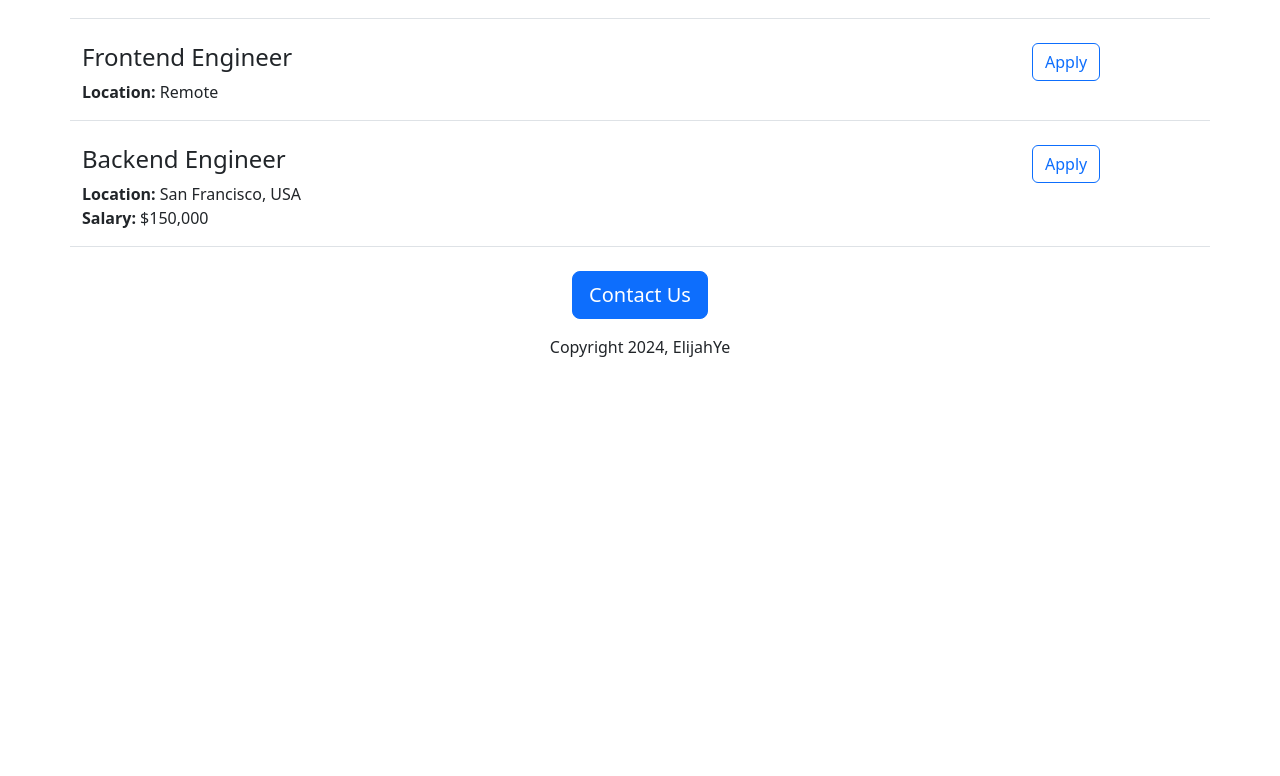
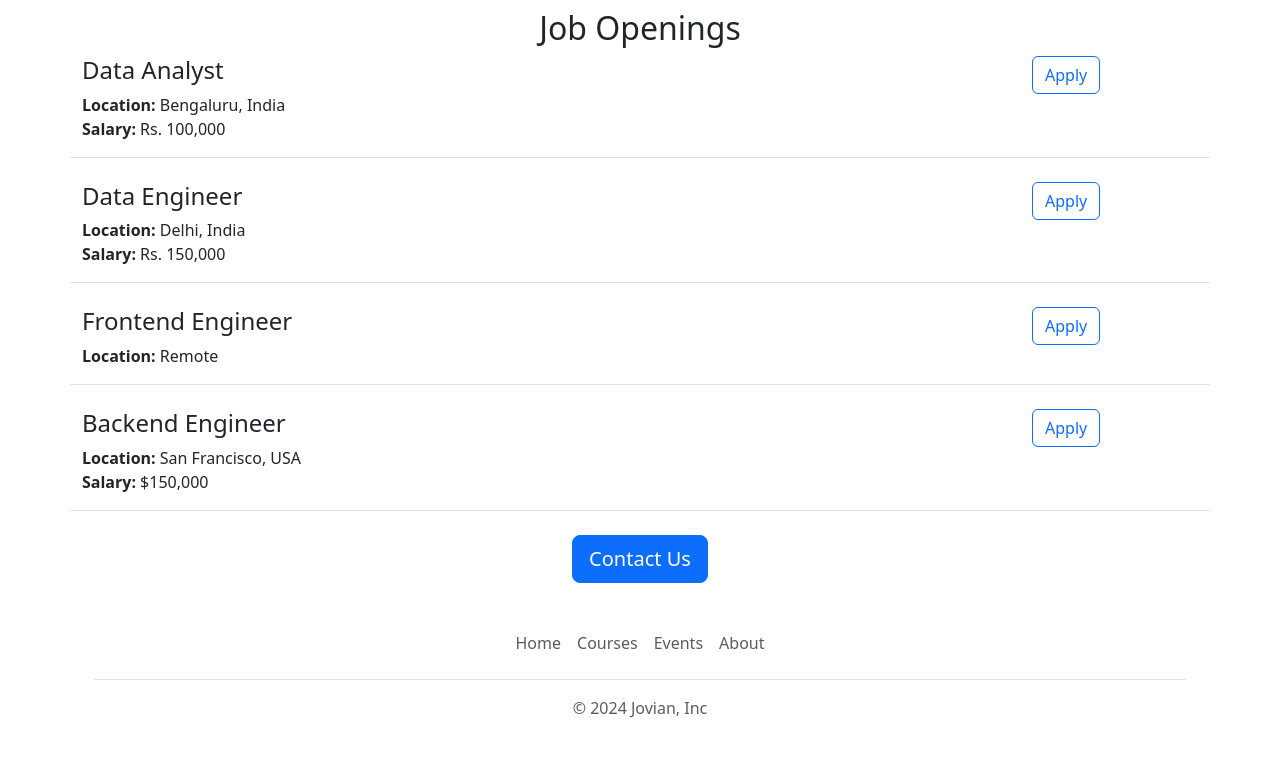
Before and after one commit to Elijah-Ye/web-dev-with-python, a Flask app: page / in a window 1280 px wide. Shown: the part 893-1669 px from the top of the page. Before the commit the page ends 1250 px from the top, so only its background shows below. Run offline with Flask 3, Linux system fonts and the light colour scheme.

Commit message:
Bare working site now. Improved aesthetics.

```diff
--- /dev/null
+++ b/templates/footer.html
@@ -0,0 +1,11 @@
+<div class="container">
+  <footer class="py-3 my-4">
+    <ul class="nav justify-content-center border-bottom pb-3 mb-3">
+      <li class="nav-item"><a target="_blank" href="https://jovian.ai" class="nav-link px-2 text-body-secondary">Home</a></li>
+      <li class="nav-item"><a target="_blank" href="https://jovian.ai/learn" class="nav-link px-2 text-body-secondary">Courses</a></li>
+      <li class="nav-item"><a target="_blank" href="https://jovian.ai/events" class="nav-link px-2 text-body-secondary">Events</a></li>
+      <li class="nav-item"><a target="_blank" href="https://jovian.ai/about" class="nav-link px-2 text-body-secondary">About</a></li>
+    </ul>
+    <p class="text-center text-body-secondary">&copy; 2024 Jovian, Inc</p>
+  </footer>
+</div>
--- a/templates/home.html
+++ b/templates/home.html
@@ -15,14 +15,22 @@
     </style>
   </head>
   <body>
+    {% include 'nav.html'%}
+    <img id="banner" class="img-fluid mb-4" src="../static/banner.jpg">
     <div class="container">
       <h1 class="text-center my-3">Jovian Careers</h1>
-      <img id="banner" class="img-fluid" src="../static/banner.jpg">
 
       <h2 class="text-center">About Jovian</h2>
-      <p class="lead">
-        Lorem ipsum dolor sit amet, consectetur adipiscing elit, sed do eiusmod tempor incididunt ut labore et dolore magna aliqua. Ut enim ad minim veniam, quis nostrud exercitation ullamco laboris nisi ut aliquip ex ea commodo consequat. Duis aute irure dolor in reprehenderit in voluptate velit esse cillum dolore eu fugiat nulla pariatur. Excepteur sint occaecat cupidatat non proident, sunt in culpa qui officia deserunt mollit anim id est laborum.
-      </p>
+      <div class="row mb-3">
+        <div class="col-md-8">
+          <p class="lead">
+            Lorem ipsum dolor sit amet, consectetur adipiscing elit, sed do eiusmod tempor incididunt ut labore et dolore magna aliqua. Ut enim ad minim veniam, quis nostrud exercitation ullamco laboris nisi ut aliquip ex ea commodo consequat. Duis aute irure dolor in reprehenderit in voluptate velit esse cillum dolore eu fugiat nulla pariatur. Excepteur sint occaecat cupidatat non proident, sunt in culpa qui officia deserunt mollit anim id est laborum.
+          </p>
+        </div>
+        <div class="d-none d-md-block col-md-4">
+          <img src="/static/people_working.jpg" style="height:320px">
+        </div>
+      </div>
 
       <h2 class="text-center">Job Openings</h2>
       <div>
@@ -31,9 +39,9 @@
         {% endfor %}
       </div>
       <div class="text-center">
-        <button class="btn btn-primary btn-lg mb-3">Contact Us</button>
-        <p>Copyright 2024, ElijahYe</p>
+        <a href="mailto:hello@jovian.ai?subject=Question%20about%20Job%20Openings&body=My%20name%3A%20%3Cyour%20name%20here%3E%0D%0A%0D%0AMy%20Question%3A%20%3Cyour%20question%3E"type="button" class="btn btn-primary btn-lg">Contact Us</a>
       </div>
+      {% include 'footer.html' %}
     </div>
   </body>
 </html>
--- a/templates/jobItems.html
+++ b/templates/jobItems.html
@@ -7,6 +7,6 @@
     {% endif %}
   </div>
   <div class="col-2 text-right">
-    <button type="button" class="btn btn-outline-primary align-middle">Apply</button>
+    <a href="mailto:hello@jovian.ai?subject=Application%20for%20{{job['title']}}&body=My%20name%3A%20%3Cyour%20name%20here%3E%0D%0A%0D%0AMy%20resume%20link%3A%20%3Cresume%20link%3E%0D%0A%0D%0AMy%20LinkedIn%20Profile%3A%20%3Clink%20here%3E"type="button" class="btn btn-outline-primary align-middle">Apply</a>
   </div>
 </div>
--- /dev/null
+++ b/templates/nav.html
@@ -0,0 +1,9 @@
+<nav class="navbar bg-body-tertiary shadow fixed-top bg-white">
+  <div class="container-fluid">
+    <a class="navbar-brand" href="#">
+      <img src="/static/logo.svg" alt="Logo" width="30" height="24" class="d-inline-block align-text-top">
+      Jovian
+    </a>
+  </div>
+</nav>
+<div style="height:56px"></div>
```
Also changed, not shown: static/logo.svg (added), 1 other file.
